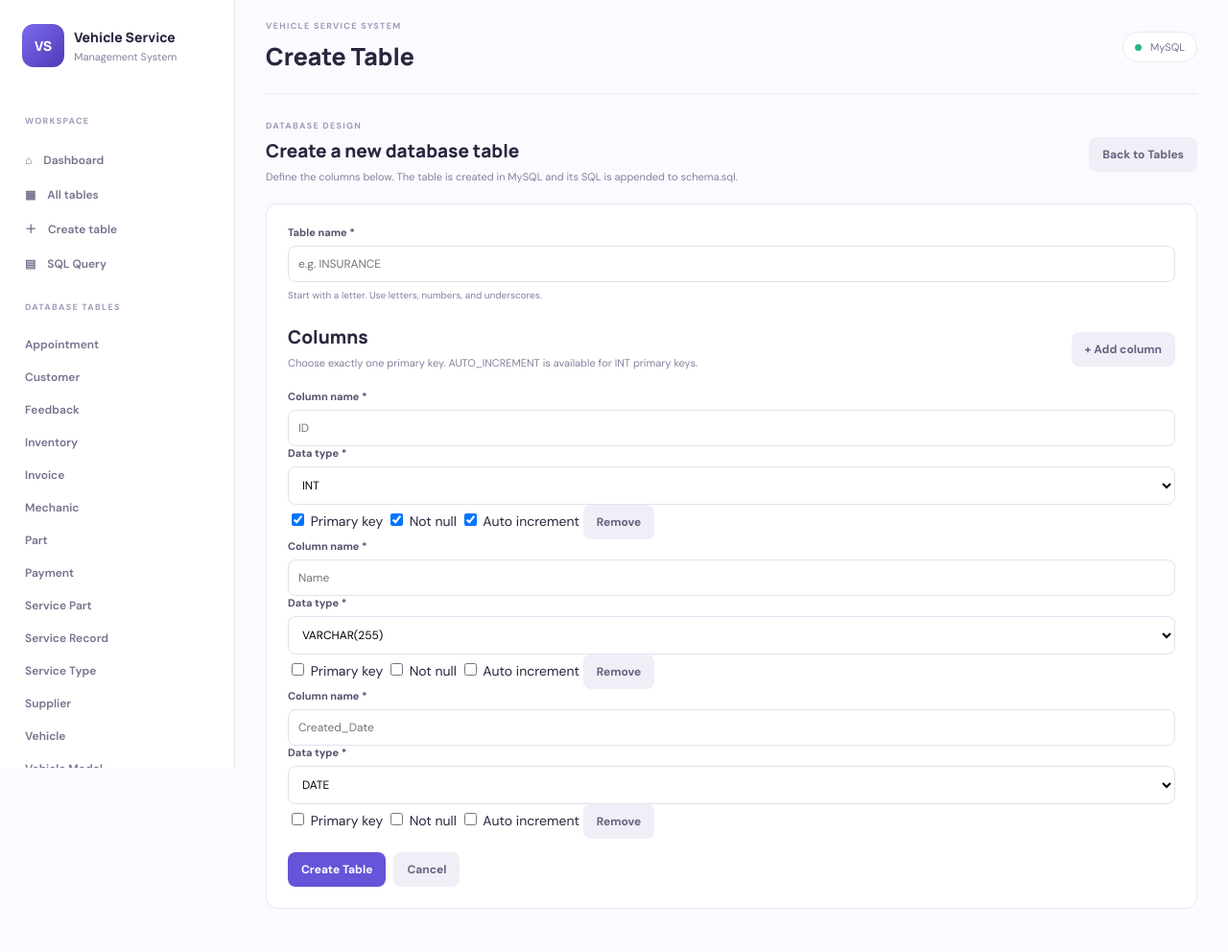
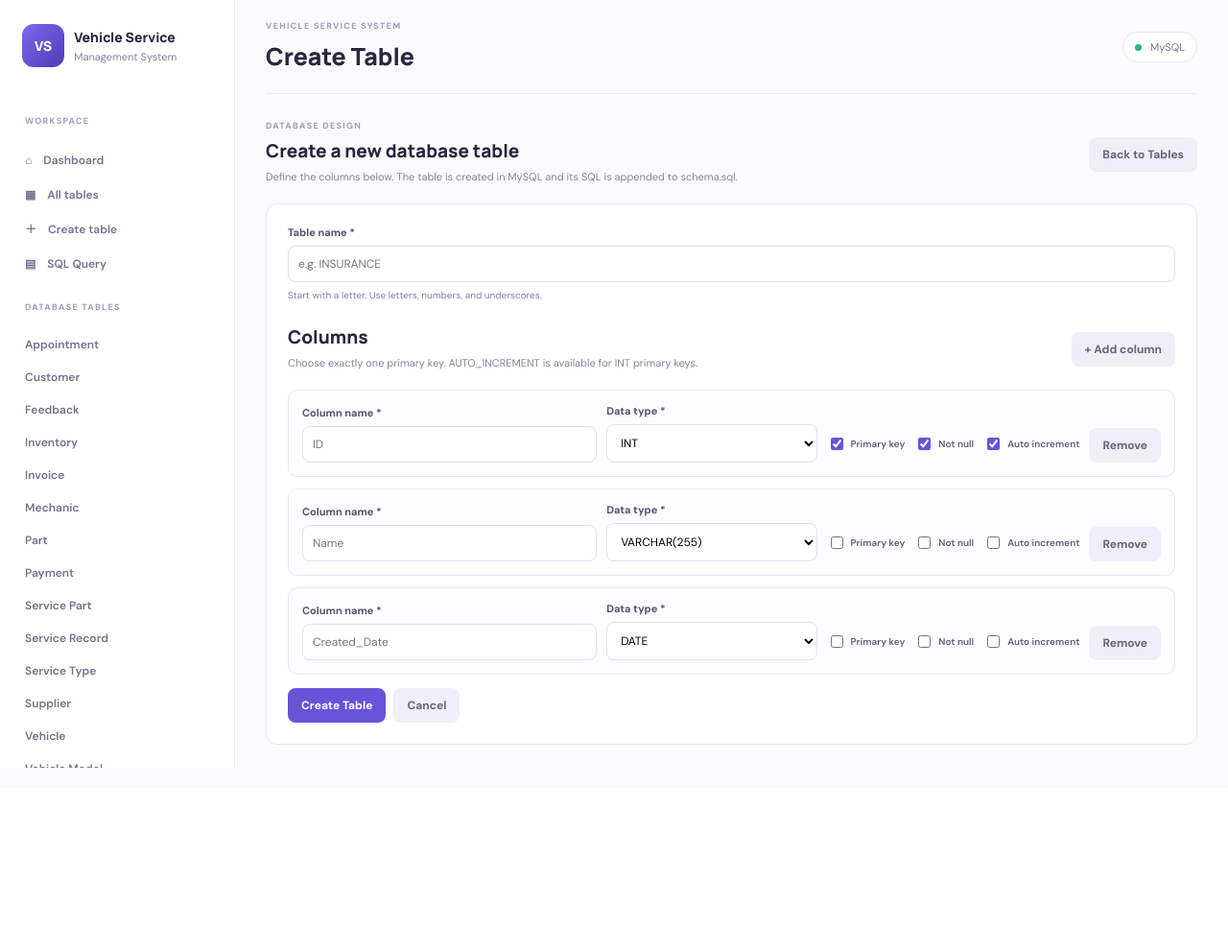
Before and after one commit to SourishHere/dbms---workbench, a Flask app: page /create-table in a window 1280 px wide. Shown: the whole page at 96% size. After the commit the page ends 800 px from the top, so only its background shows below. Run offline with Flask 3, Linux system fonts and the light colour scheme.

Commit message:
Style the Create Table form

```diff
--- a/static/style.css
+++ b/static/style.css
@@ -72,3 +72,13 @@
 
 /* Readable SQL statement display */
 .sql-code{max-height:360px;overflow:auto;white-space:pre;overflow-wrap:normal;font:12px/1.7 ui-monospace,SFMono-Regular,Consolas,'Liberation Mono',monospace;color:#393451;background:#f7f6fc;border:1px solid var(--line);padding:16px 18px;tab-size:4}.sql-code code{display:block;white-space:pre;font:inherit;color:inherit;padding:0;margin:0;background:transparent}
+
+
+/* Create-table form */
+.create-column-list{display:grid;gap:12px;margin-top:12px}
+.create-column-row{display:grid;grid-template-columns:minmax(150px,1.4fr) minmax(150px,1fr) auto auto auto auto;gap:10px;align-items:end;padding:14px;border:1px solid var(--line);border-radius:10px;background:#fdfcff}
+.create-check{display:flex;align-items:center;gap:5px;white-space:nowrap;font-size:10px;font-weight:600;color:#625d79;padding-bottom:10px}
+.create-check input{accent-color:var(--purple)}
+.remove-column:disabled{opacity:.4;cursor:not-allowed}
+@media(max-width:1050px){.create-column-row{grid-template-columns:repeat(2,minmax(0,1fr))}.create-check{padding-bottom:4px}}
+@media(max-width:600px){.create-column-row{grid-template-columns:1fr}.create-check{padding-bottom:0}}
```
